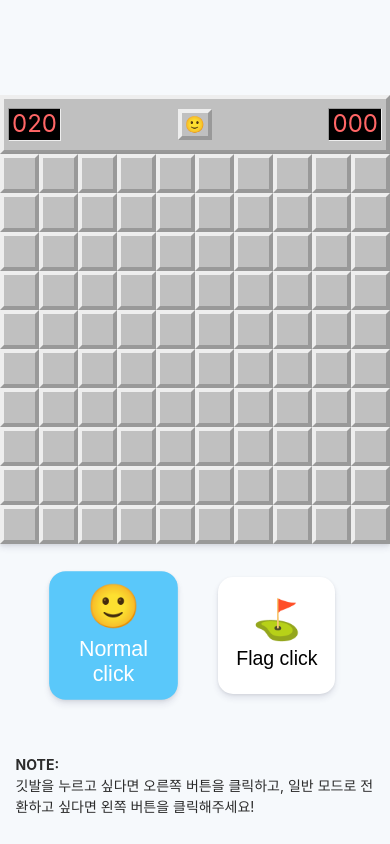
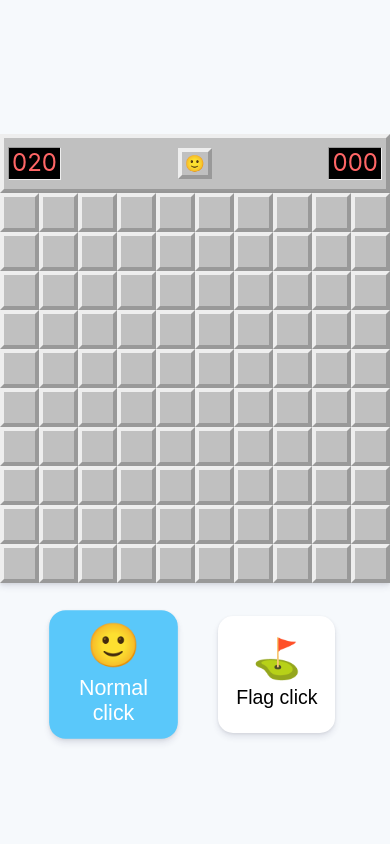
Before and after one commit to LEE-sh1673/MineSweeperJS, a plain HTML site: page index.html in a window 390 px wide. Drawn offline with Linux system fonts and the light colour scheme.

Commit message:
Fixed layout.

```diff
--- a/index.html
+++ b/index.html
@@ -26,12 +26,7 @@
       </button>
     </div>
     <div class="mobile__description">
-      <p>
-        <span class="mobile__gameStatus"></span><br />
-        <b>NOTE:</b><br />
-        깃발을 누르고 싶다면 오른쪽 버튼을 클릭하고, 일반 모드로 전환하고 싶다면
-        왼쪽 버튼을 클릭해주세요!<br /><br />
-      </p>
+      <span class="mobile__gameStatus"></span>
     </div>
     <script src="app.js" defer type="module" charset="utf-8"></script>
   </body>
--- a/style.css
+++ b/style.css
@@ -163,18 +163,15 @@ li#item__smilely:active {
   position: relative;
   box-sizing: border-box;
   width: 100vmin;
-  height: 30vmin;
+  height: 20vmin;
   display: none;
   justify-content: center;
   align-items: center;
   padding: 2vmin 4vmin;
   font-size: 14px;
+  font-weight: bold;
   line-height: 1.5;
   color: #2c2c2c;
-}
-
-.mobile__gameStatus {
-  font-weight: bold;
 }
 
 @media screen and (min-width: 300px) and (max-width: 500px) {
```
